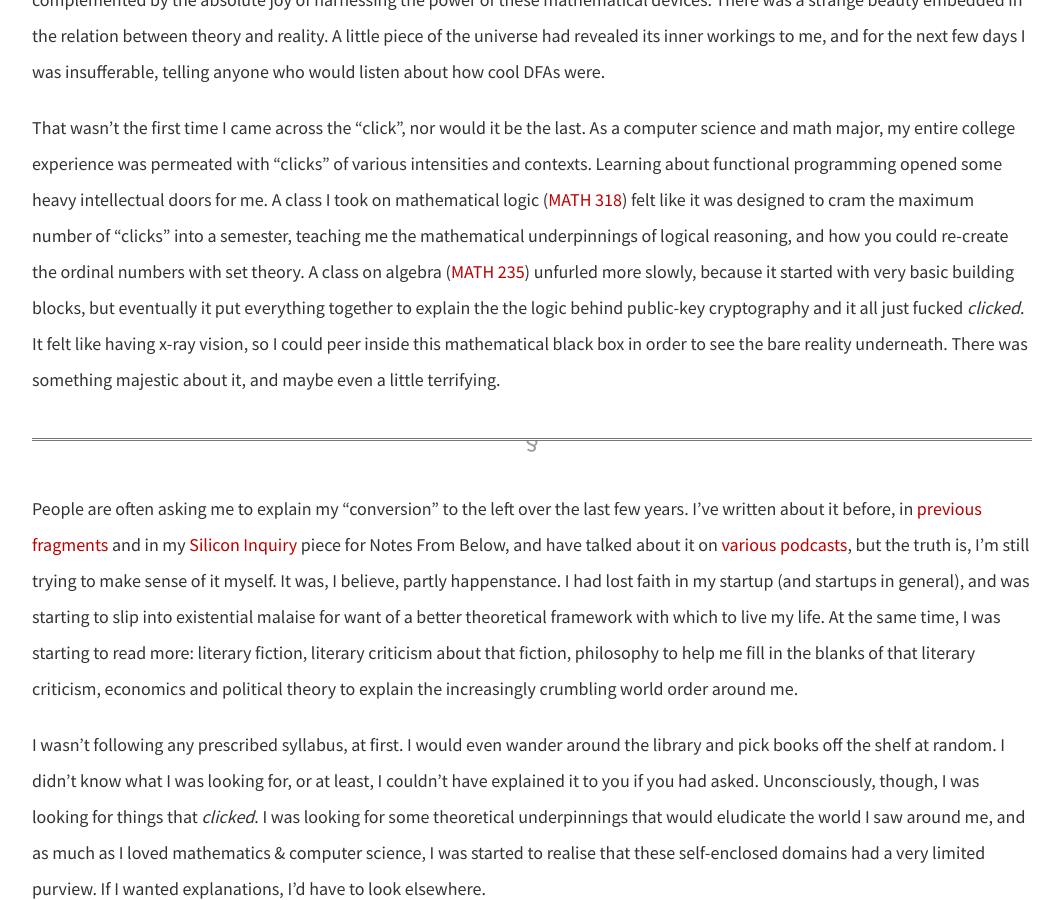
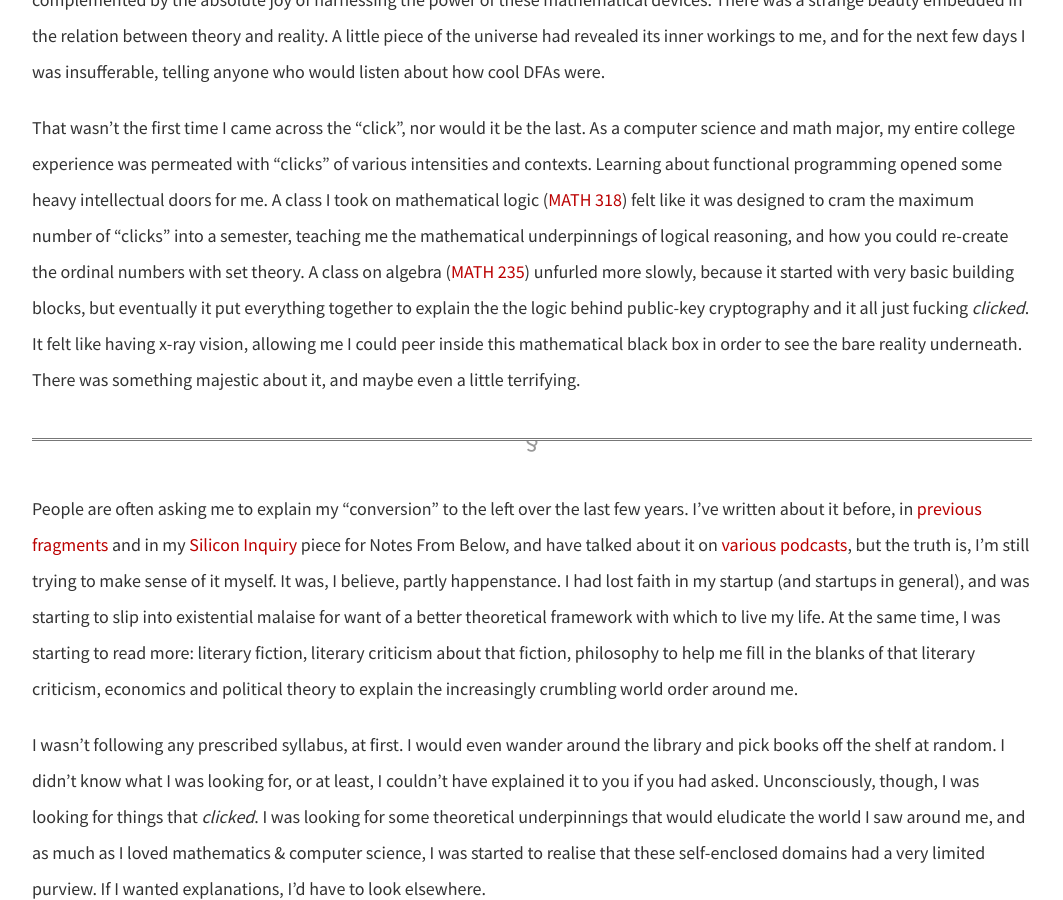
Before and after one commit to dellsystem/dellsystem.github.io, a Jekyll site: the page built from _posts/2019-1-21-fragments-21.md, in a window 1280 px wide and 900 px high, scrolled down 1771 px. Shown: the whole window, without its empty margins (108-1171 px from the left). Built offline with Jekyll 4.4.1, drawn with Linux system fonts in a browser that asks for light colours; some of the changed text lies outside the part shown.

Commit message:
Fix typos in fragments-21

```diff
--- a/_posts/2019-1-21-fragments-21.md
+++ b/_posts/2019-1-21-fragments-21.md
@@ -24,7 +24,7 @@ Basically I learned how regular expressions actually worked, and also what _made
 
 I had been using regular expressions for so long without knowing how they worked. That wasn't necessarily a problem - I could still _use_ them, after all - but once I learned how they worked, there was this click, and it was like a whole new world opened up. It just all made sense. They became more familiar to me, and easier to use, and the satisfaction of successfully solving a problem was complemented by the absolute joy of harnessing the power of these mathematical devices. There was a strange beauty embedded in the relation between theory and reality. A little piece of the universe had revealed its inner workings to me, and for the next few days I was insufferable, telling anyone who would listen about how cool DFAs were.
 
-That wasn't the first time I came across the "click", nor would it be the last. As a computer science and math major, my entire college experience was permeated with "clicks" of various intensities and contexts. Learning about functional programming opened some heavy intellectual doors for me. A class I took on mathematical logic ([MATH 318](http://wikinotes.ca/MATH_318)) felt like it was designed to cram the maximum number of "clicks" into a semester, teaching me the mathematical underpinnings of logical reasoning, and how you could re-create the ordinal numbers with set theory. A class on algebra ([MATH 235](http://wikinotes.ca/MATH_235)) unfurled more slowly, because it started with very basic building blocks, but eventually it put everything together to explain the the logic behind public-key cryptography and it all just fucked _clicked_. It felt like having x-ray vision, so I could peer inside this mathematical black box in order to see the bare reality underneath. There was something majestic about it, and maybe even a little terrifying.
+That wasn't the first time I came across the "click", nor would it be the last. As a computer science and math major, my entire college experience was permeated with "clicks" of various intensities and contexts. Learning about functional programming opened some heavy intellectual doors for me. A class I took on mathematical logic ([MATH 318](http://wikinotes.ca/MATH_318)) felt like it was designed to cram the maximum number of "clicks" into a semester, teaching me the mathematical underpinnings of logical reasoning, and how you could re-create the ordinal numbers with set theory. A class on algebra ([MATH 235](http://wikinotes.ca/MATH_235)) unfurled more slowly, because it started with very basic building blocks, but eventually it put everything together to explain the the logic behind public-key cryptography and it all just fucking _clicked_. It felt like having x-ray vision, allowing me I could peer inside this mathematical black box in order to see the bare reality underneath. There was something majestic about it, and maybe even a little terrifying.
 
 ***
 
```
